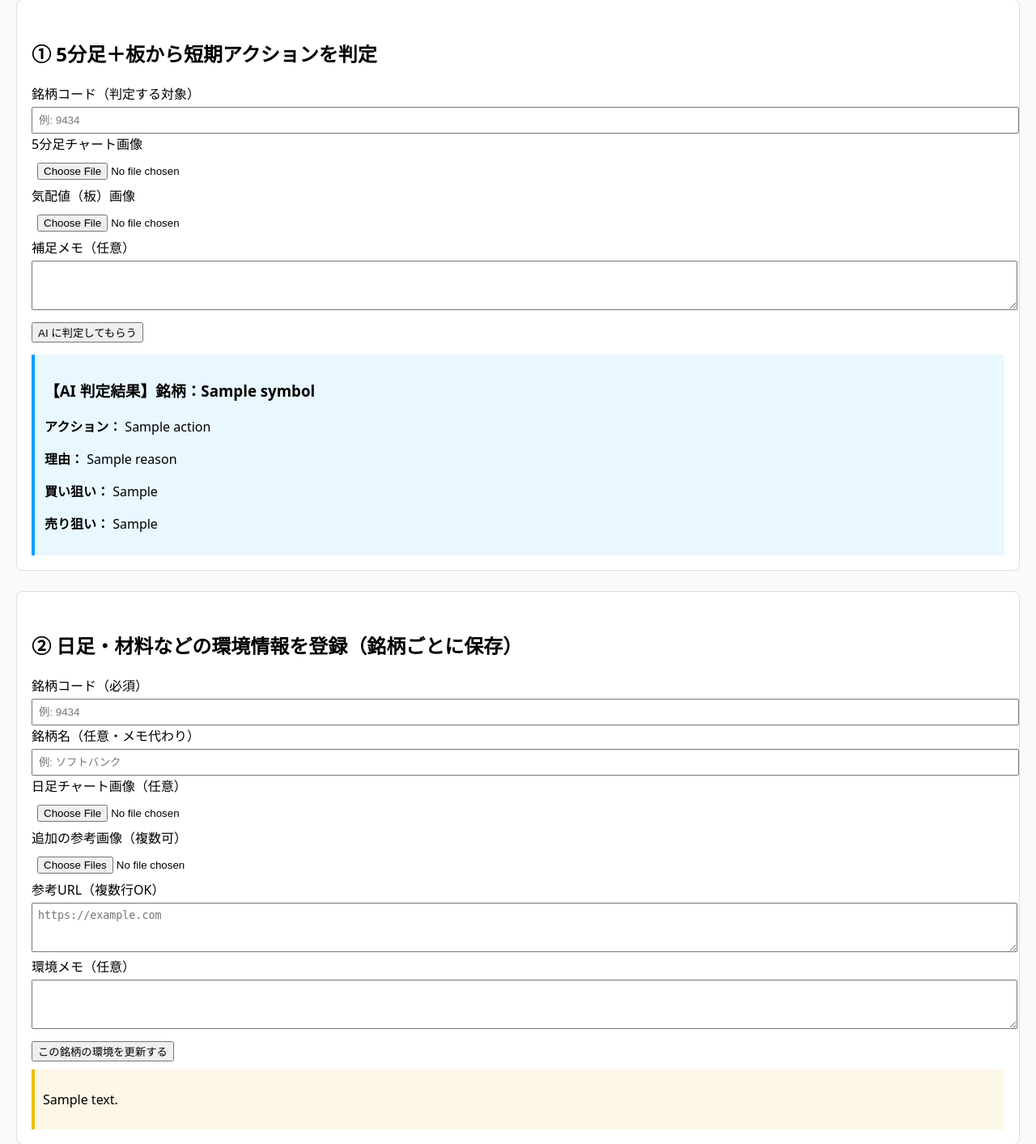
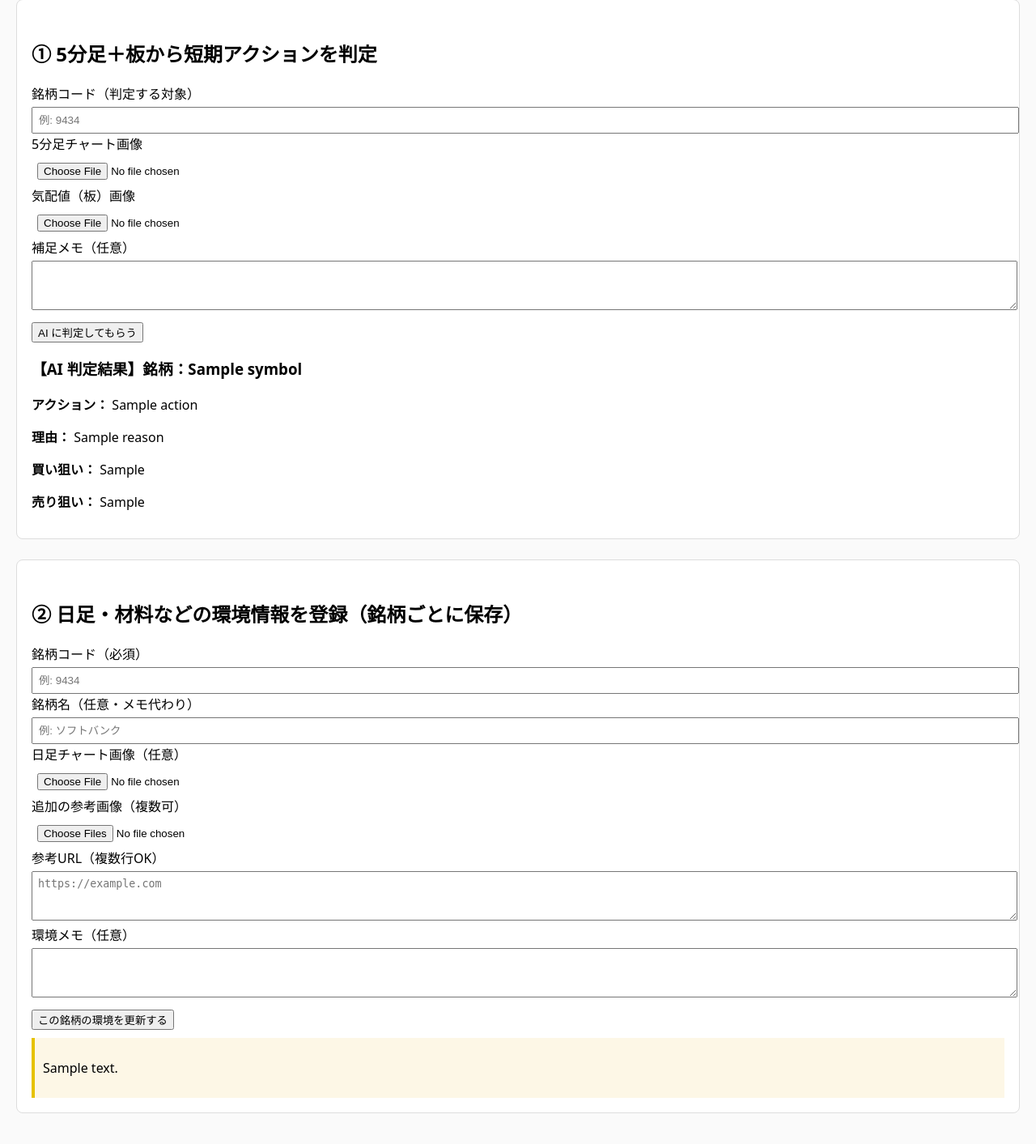
Before and after one commit to kurakirin-cyber/trade-app, a Flask app: template trade-app/templates/index.html in a window 1280 px wide. Shown: the part 276-1689 px from the top of the page at 81% size. After the commit the page ends 1651 px from the top, so only its background shows below. Run offline with Flask 3, Linux system fonts and the light colour scheme; the template is opened without the code that fills it: most values are stand-ins (such as "Sample title", 1, 10 or a date in 2020).

Commit message:
Update index.html

```diff
--- a/trade-app/templates/index.html
+++ b/trade-app/templates/index.html
@@ -14,12 +14,6 @@
             border-radius: 8px;
             border: 1px solid #ddd;
             margin-bottom: 25px;
-        }
-        .result-box {
-            background: #e9f7ff;
-            border-left: 4px solid #00a0ff;
-            padding: 12px;
-            margin-top: 15px;
         }
         .error-box {
             background: #ffe2e2;
```
